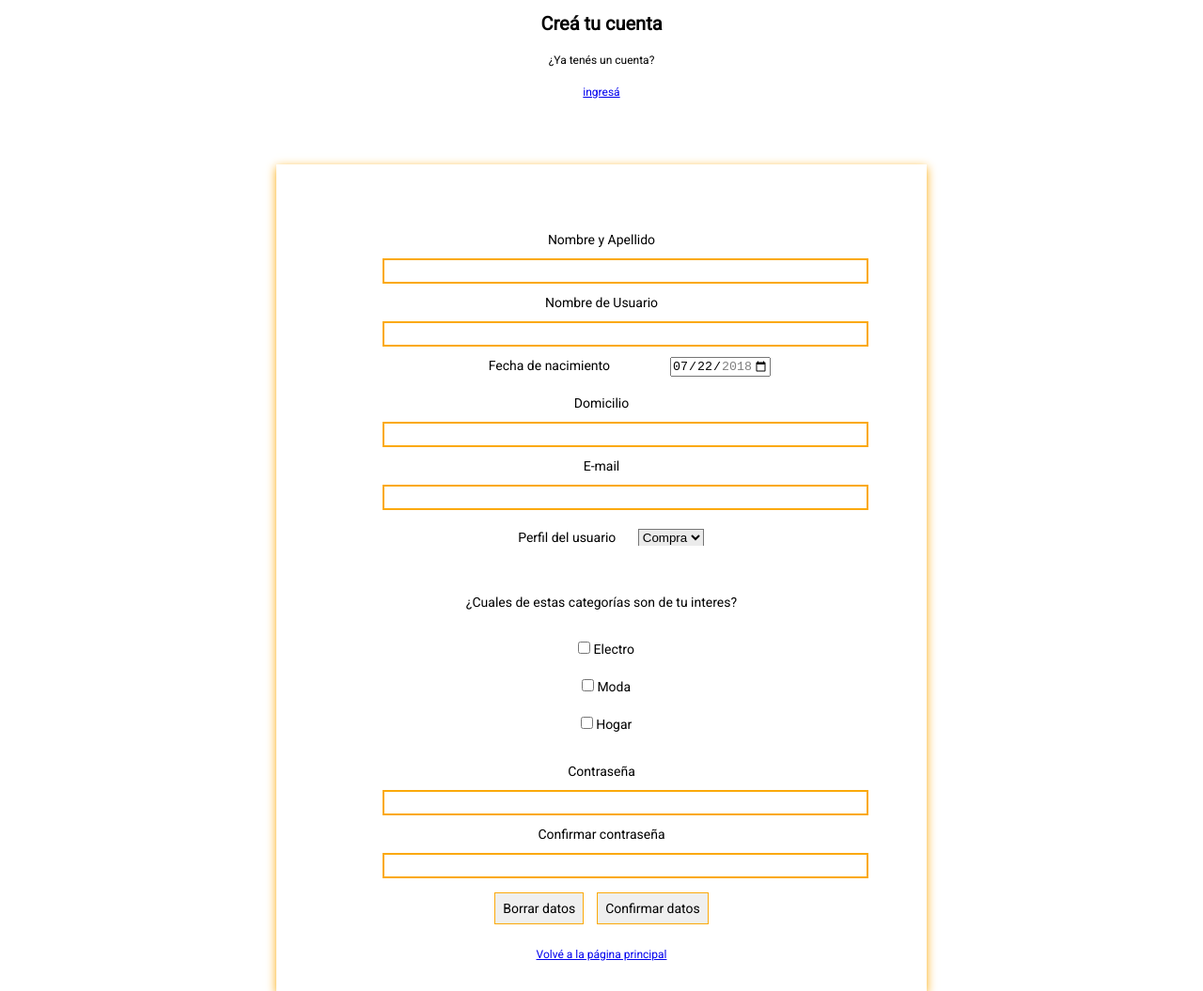
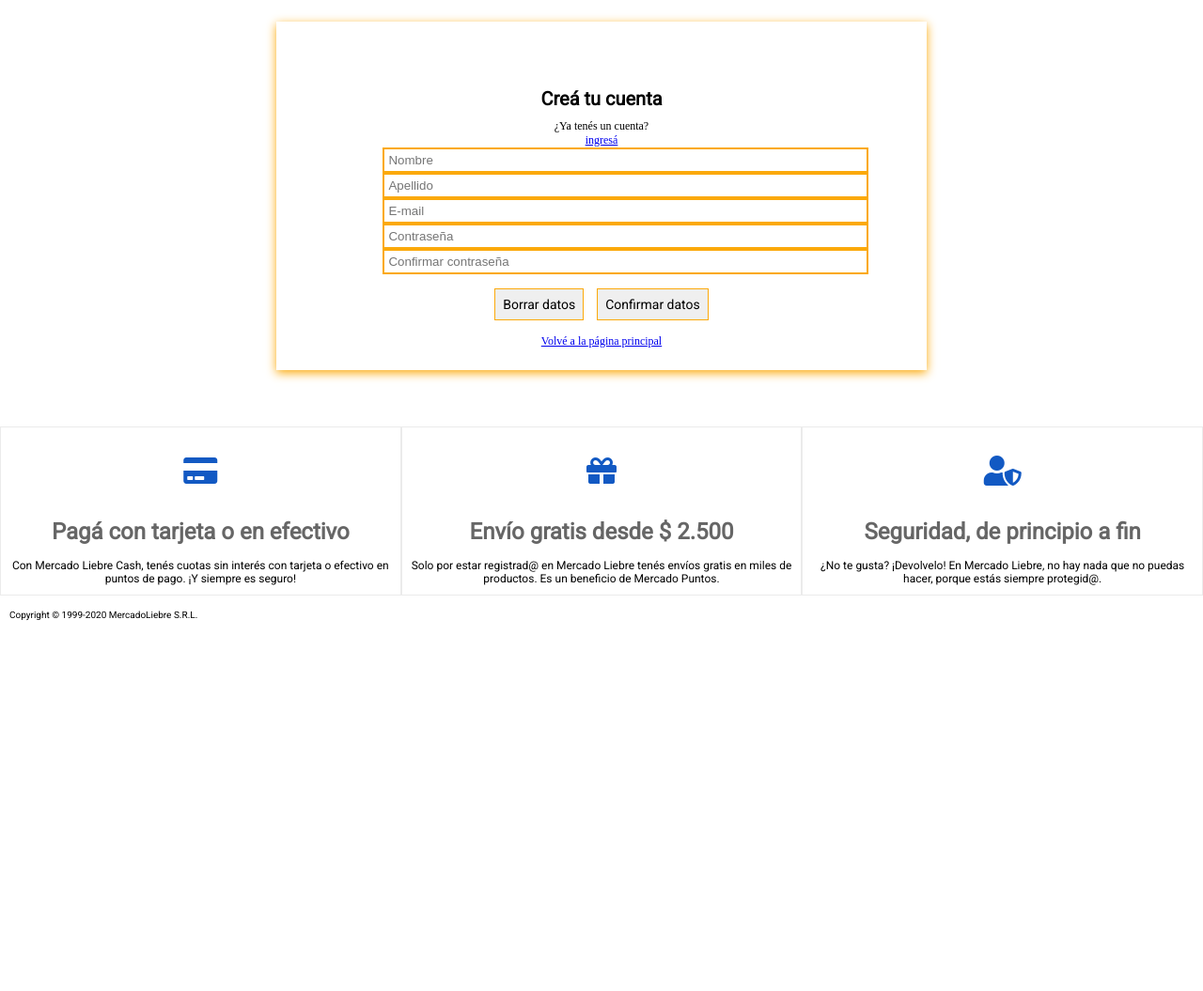
Before and after one commit to lucia-pitrelli/mercadolibre, a website: page views/register.html in a window 1280 px wide. Shown: the part 222-1277 px from the top of the page at 94% size. After the commit the page ends 897 px from the top, so only its background shows below. Drawn offline with Linux system fonts and the light colour scheme.

Commit message:
modificaciones en registro de usuario

```diff
--- a/public/css/register.css
+++ b/public/css/register.css
@@ -9,25 +9,18 @@
   margin-bottom: 60px;
 }
 
-p {
-  font-size: 14px;
-  font-family: "Roboto", sans-serif;
-  color: black;
-  padding: 10px;
-}
-
 h2 {
   font-size: 20px;
   font-family: "Roboto", sans-serif;
   color: black;
   text-align: center;
   padding: 10px;
-  margin-top: 40px;
+
 }
 
-label.form-label {
+/*label.form-label {
   padding: 60px;
-}
+}*/
 
 .form-input {
   text-align: left;
@@ -39,48 +32,14 @@ label.form-label {
   margin-right: 10px;
 }
 
-.usuario {
-  padding: 20px;
-  font-family: "Roboto", sans-serif;
-  font-size: 14px;
-  color: black;
-}
 
-label.perfil {
-  margin: 20px;
-  margin-top: 20px;
-  font-family: "Roboto", sans-serif;
-}
 
-select#perfil {
-  border-bottom: #fba90a;
-  background-color: #ebebeb;
-}
-
-.interes {
+/*.form-label {
   font-family: "Roboto", sans-serif;
   color: black;
   font-size: 14px;
   line-height: 40px;
-  text-align: center;
-  padding: 10px;
-}
-
-.interes li {
-  list-style-type: none;
-}
-
-.interes p {
-  font-size: 14px;
-  font-family: "Roboto", sans-serif;
-}
-
-.form-label {
-  font-family: "Roboto", sans-serif;
-  color: black;
-  font-size: 14px;
-  line-height: 40px;
-}
+}*/
 
 .borrar button {
   color: black;
--- a/views/register.html
+++ b/views/register.html
@@ -73,83 +73,46 @@
       </div>
     </header>
     <main>
+
+      <form action="/" method="GET" class="form-menu">
       <section>
         <h2>Creá tu cuenta</h2>
         <p class="register-text">¿Ya tenés un cuenta?</p>
         <p class="register-text"><a href="/logIn" class="log">ingresá</a></p>
-        <div>
      </section>
-      <form action="/" method="GET" class="form-menu">
-          <label class="form-label" for="name">Nombre y Apellido</label>
-          <input type="text" required class="form-input"/>
-        </div>
-        <div>
-          <label for="name" class="form-label">Nombre de Usuario</label>
-          <input type="text" required class="form-input" />
-        </div>
-        <div>
-          <label for="name" class="form-label">Fecha de nacimiento</label>
-          <input type="date" id="start" name="trip-start" value="2018-07-22" min="2018-01-01" max="2018-12-31">
-        </div>
-        <div>
-          <label for="name" class="form-label">Domicilio</label>
-          <input type="text" required class="form-input" />
-        </div>
-        <div>
-          <label for="email" class="form-label">E-mail</label>
+     <div>
+
+          <input type="text" placeholder="Nombre" class="form-input"/>
+
+          <input type="text" placeholder="Apellido" required class="form-input" />
+
           <input
             type="email"
             name="email"
+            placeholder="E-mail"
             id="email"
             required
             class="form-input"
           />
-        </div>
-        <div class="usuario">
-          <label class="perfil">Perfil del usuario</label>
-          <select name= "perfil" id="perfil">
-          <option value="compra">Compra</option>
-          <option value="venta">Venta</option>
-          </select>
-        </div>
-        <div class="interes">
-        <p>¿Cuales de estas categorías son de tu interes?</p>
-        <ul>
-        <li>
-          <input type="checkbox" name="electro" value="Electro">
-          <label for="Electro">Electro</label>
-        </li>
-        <li>
-          <input type="checkbox" name="moda" value=" Moda">
-          <label for="Moda">Moda</label>
-        </li>
-        <li>
-          <input type="checkbox" name="hogar" value=" Hogar">
-          <label for="Hogar">Hogar</label>
-        </li>
-        </ul>
-      </div>
-        <div>
-          <label for="password" class="form-label">Contraseña</label>
+
           <input
             type="password"
             name="password"
+            placeholder="Contraseña"
             id="password"
             required
             class="form-input"
           />
-        </div>
-        <div>
-          <label for="repeat password" class="form-label"
-            >Confirmar contraseña</label
-          >
+
           <input
             type="password"
             name="repeat-password"
+            placeholder="Confirmar contraseña"
             id="repeat-password"
             class="form-input"
           />
         </div>
+
         <div class="borrar">
            <button type="submit" class="search-btn register-btn">
             Borrar datos
@@ -162,6 +125,7 @@
         <p class="register-text"><a href="/">Volvé a la página principal</a></p>
       </form>
     </main>
+
   <footer>
     <section class="footer-main">
       <article class="article-footer">
```
